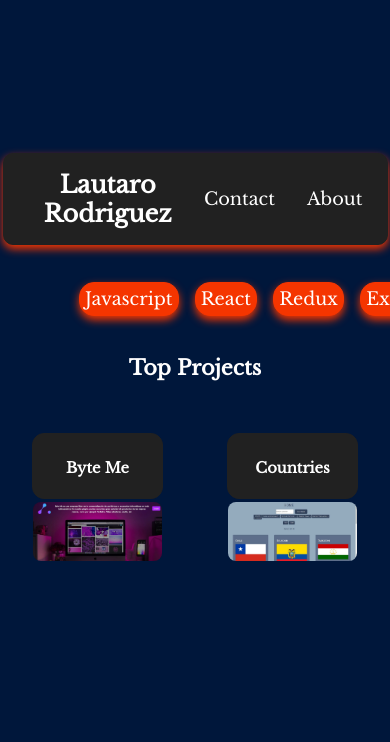
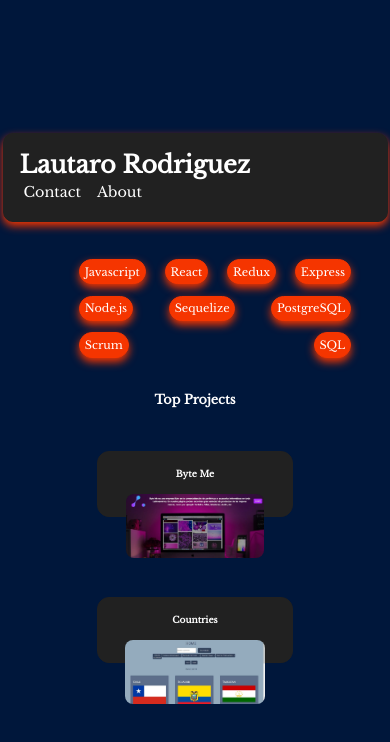
Before and after one commit to Lauta2712/personal-portfolio, a React (Create React App) app: page / in a window 390 px wide. Shown: the top 742 px of the page. Built offline with nearby package versions, Linux system fonts and the light colour scheme.

Commit message:
Arreglos de estilos

```diff
--- a/src/components/Navbar/Navbar.module.css
+++ b/src/components/Navbar/Navbar.module.css
@@ -9,7 +9,7 @@
     margin-bottom: 5%;
     border: 1px solid #212121;
     border-radius: 10px;
-    box-shadow: 0 4px 8px #F53500;
+    box-shadow: 0 4px 8px #f53500;
 }
 
 .logo {
@@ -34,3 +34,22 @@
 .link:hover {
     background-color: #404040;
 }
+
+/* Media Query */
+@media (max-width: 600px) {
+    .navbar {
+        flex-wrap: wrap;
+        justify-content: flex-start;
+        padding: 1rem;
+    }
+
+    .links {
+        flex-wrap: wrap;
+        gap: 0.5rem;
+    }
+
+    .link {
+        padding: 0.25rem;
+        font-size: 0.9rem;
+    }
+}
--- a/src/components/Projects/Projects.module.css
+++ b/src/components/Projects/Projects.module.css
@@ -1,4 +1,4 @@
-body{
+body {
   background-color: #282c34;
 }
 
@@ -9,6 +9,7 @@ body{
 
 .projects {
   display: flex;
+  flex-wrap: wrap;
   justify-content: space-between;
   max-width: 100%;
 }
@@ -53,7 +54,7 @@ body{
   padding: 1.5%;
   background-color: #212121;
   border-radius: 15px;
-    box-shadow: 0 4px 8px #F53500;
+  box-shadow: 0 4px 8px #f53500;
 }
 
 img {
@@ -62,3 +63,16 @@ body{
   object-fit: cover;
   border-radius: 8px;
 }
+
+/* Media Queries */
+@media (max-width: 600px) {
+  .projectsItems {
+    width: 100%;
+    margin-bottom: 3rem ;
+  }
+
+  .projectsContainer{
+    margin-bottom: 0;
+    font-size: 0.68rem;
+  }
+}
--- a/src/components/Skills/Skills.module.css
+++ b/src/components/Skills/Skills.module.css
@@ -1,24 +1,45 @@
-.skills{
+.skills {
     display: flex;
     flex-direction: row;
     justify-content: space-between;
     max-width: 80vw;
-}
+  }
 
-.list{
+  .list {
     display: flex;
     flex-direction: row;
     justify-content: space-between;
-}
+  }
 
-.items{
-    background-color: #F53500;
+  .items {
+    background-color: #f53500;
     padding: 0.32rem;
     margin-right: 1rem;
     text-decoration: none;
     list-style: none;
-    border: 1px solid #F53500;
+    border: 1px solid #f53500;
     border-radius: 15px;
-    box-shadow: 0 4px 8px #F53500;
+    box-shadow: 0 4px 8px #f53500;
     color: white;
-}
+  }
+
+  /* Media Query */
+  @media (max-width: 600px) {
+    .skills {
+      flex-wrap: wrap;
+      justify-content: flex-start;
+    }
+
+    .list {
+      flex-wrap: wrap;
+      gap: 0.5rem;
+    }
+
+    .items {
+    margin-left: 0;
+      margin-right: 0;
+      margin-bottom: 0.2rem;
+      padding: 0.3rem;
+      font-size: 0.7rem;
+    }
+  }
--- a/src/pages/About/About.module.css
+++ b/src/pages/About/About.module.css
@@ -1,6 +1,6 @@
 @import url('https://fonts.googleapis.com/css2?family=Libre+Baskerville&display=swap');
 
-.about{
+.about {
   font-family: 'Libre Baskerville', serif;
   display: flex;
   flex-direction: column;
@@ -10,7 +10,8 @@
   background-color: #00173B;
 }
 
-.english{
+.english,
+.spanish {
   background-color: #040F1A;
   color: white;
   text-align: justify;
@@ -21,22 +22,21 @@
   margin: 2%;
 }
 
-.english h2{
+.english h2,
+.spanish h2 {
   margin-left: 45%;
 }
 
-.spanish{
-    background-color: #040F1A;
-    color: white;
-    text-align: justify;
-    padding: 2%;
-    border: 1px solid #0B2C4D;
-    box-shadow: 0 0 10px #0B2C4D;
-    border-radius: 10px;
-    margin: 2%;
+/* Media Queries */
+@media (max-width: 600px) {
 
+    .about{
+        margin-top: 14rem;
     }
 
-.spanish h2{
-    margin-left: 40%;
+  .english h2,
+  .spanish h2 {
+    margin-left: 10px;
+    text-align: center;
   }
+}
```
Lines whose indentation alone changed are shown as unchanged.
